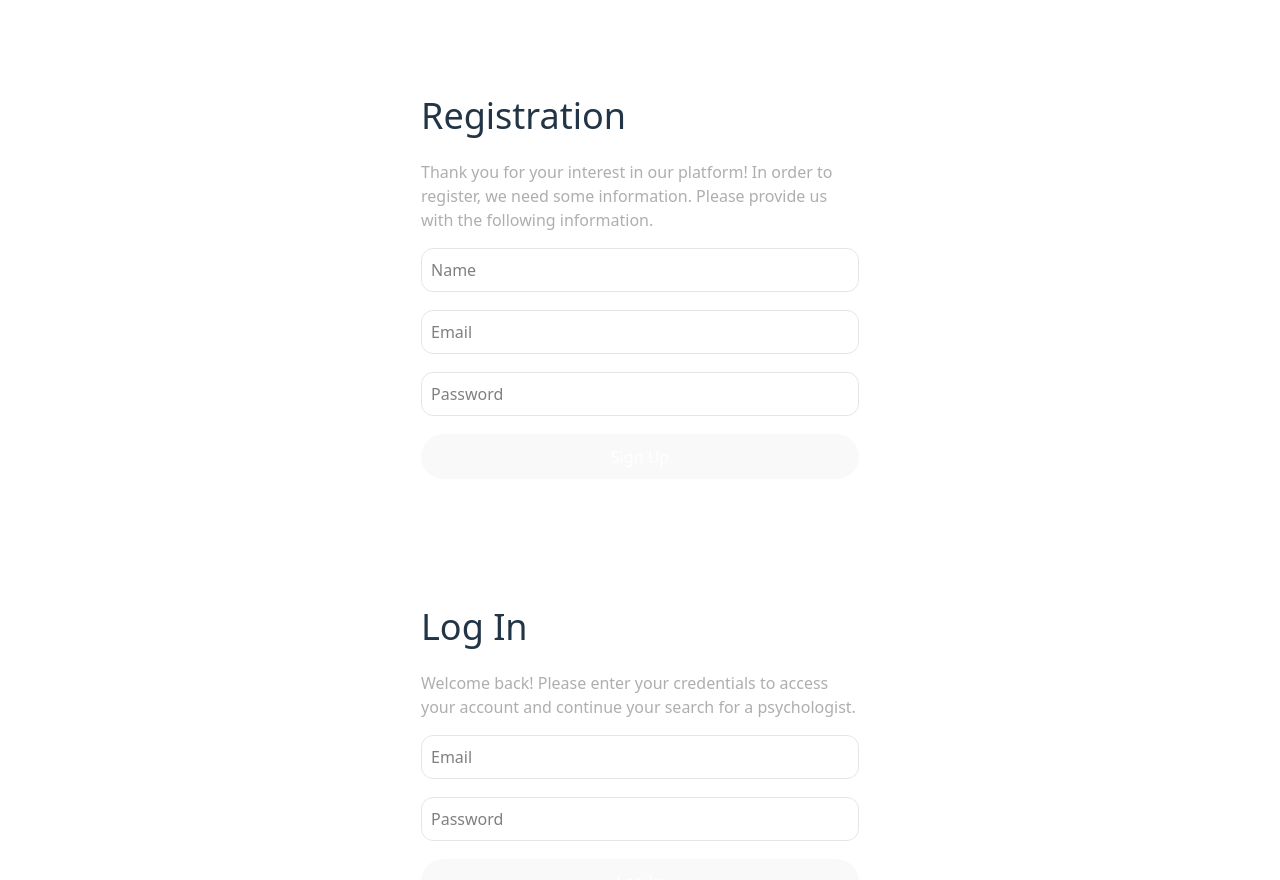
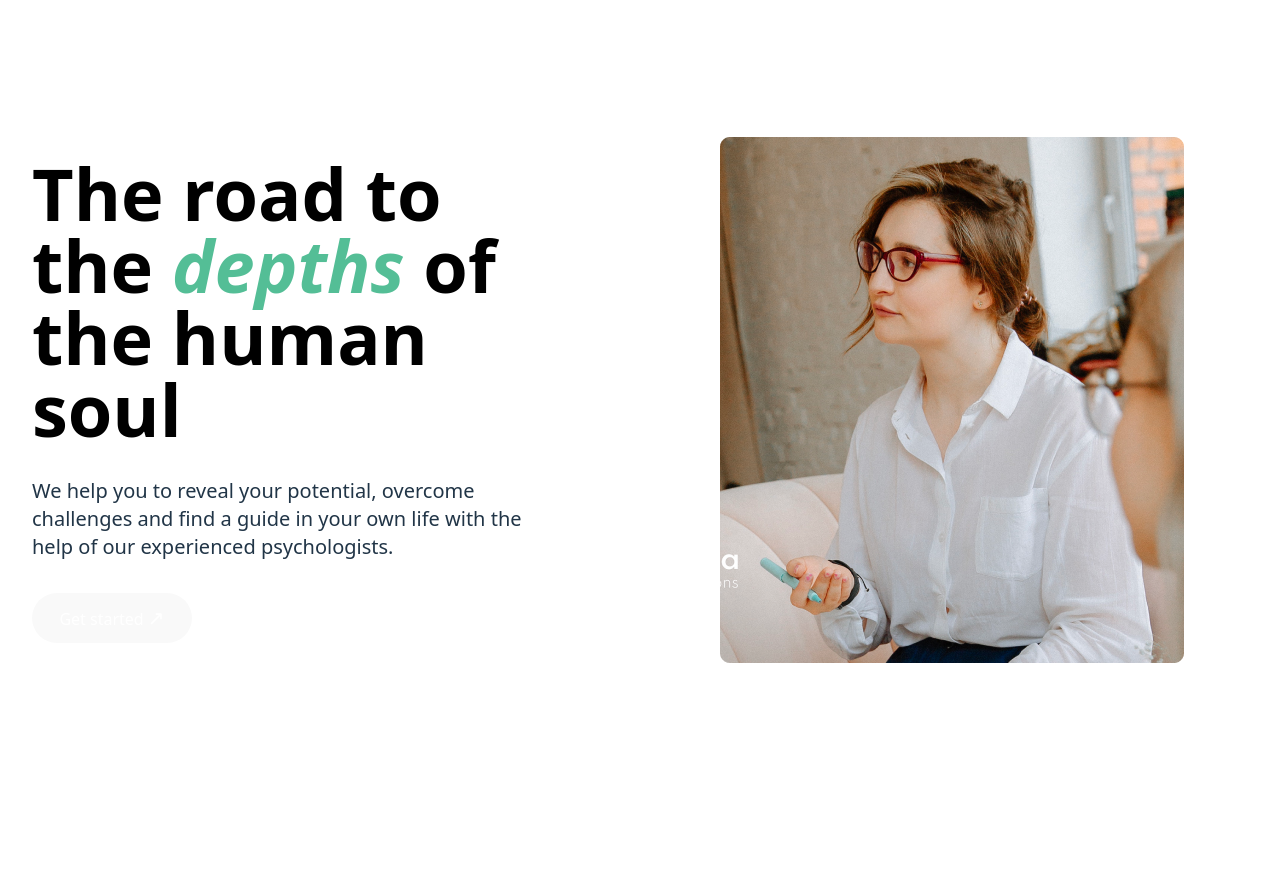
Before and after one commit to gizemcobannnn/psychologists, a React (Vite) app in the folder psychologists/: page / in a window 1280 px wide. Shown: the top 880 px of the page. After the commit the page ends 800 px from the top, so only its background shows below. Built offline with nearby package versions, Linux system fonts and the light colour scheme.

Commit message:
homepage style

```diff
--- a/psychologists/src/App.jsx
+++ b/psychologists/src/App.jsx
@@ -2,13 +2,14 @@ import './App.css'
 import AppRoute from './routers/AppRoute'
 import Register from './components/RegisterModal/Register'
 import Login from './components/LoginModal/Login'
+import HomePage from './pages/HomePage'
 function App() {
 
   return (
     <>
-      {/**<AppRoute/> */}
-      <Register></Register>
-      <Login></Login>
+      {/**<AppRoute/>       <Register></Register>    <Login></Login> */}
+      <HomePage/>
+
     </>
   )
 }
--- /dev/null
+++ b/psychologists/src/pages/HomePage.jsx
@@ -0,0 +1,15 @@
+import mainPhoto from '../assets/mainperson.png'
+export default function HomePage() {
+  return (
+    <div className="flex flex-row w-full gap-40">
+        <div className="left flex flex-col w-1/2  gap-8 justify-center items-start">
+            <h1 className="text-7xl font-bold text-left text-black">The road to the <span className="text-[#54BE96] italic">depths</span> of the human soul</h1>
+            <p className="text-xl text-left w-full">We help you to reveal your potential, overcome challenges and find a guide in your own life with the help of our experienced psychologists.</p>
+            <button className="text-white p-12 w-40 text-2xl">Get started <span className="text-xl">↗</span></button>
+        </div>
+        <div className="right flex flex-col w-1/2 gap-8 justify-center items-start ">
+            <img src={mainPhoto} alt="main photo" />
+        </div>
+    </div>
+  )
+}
```
